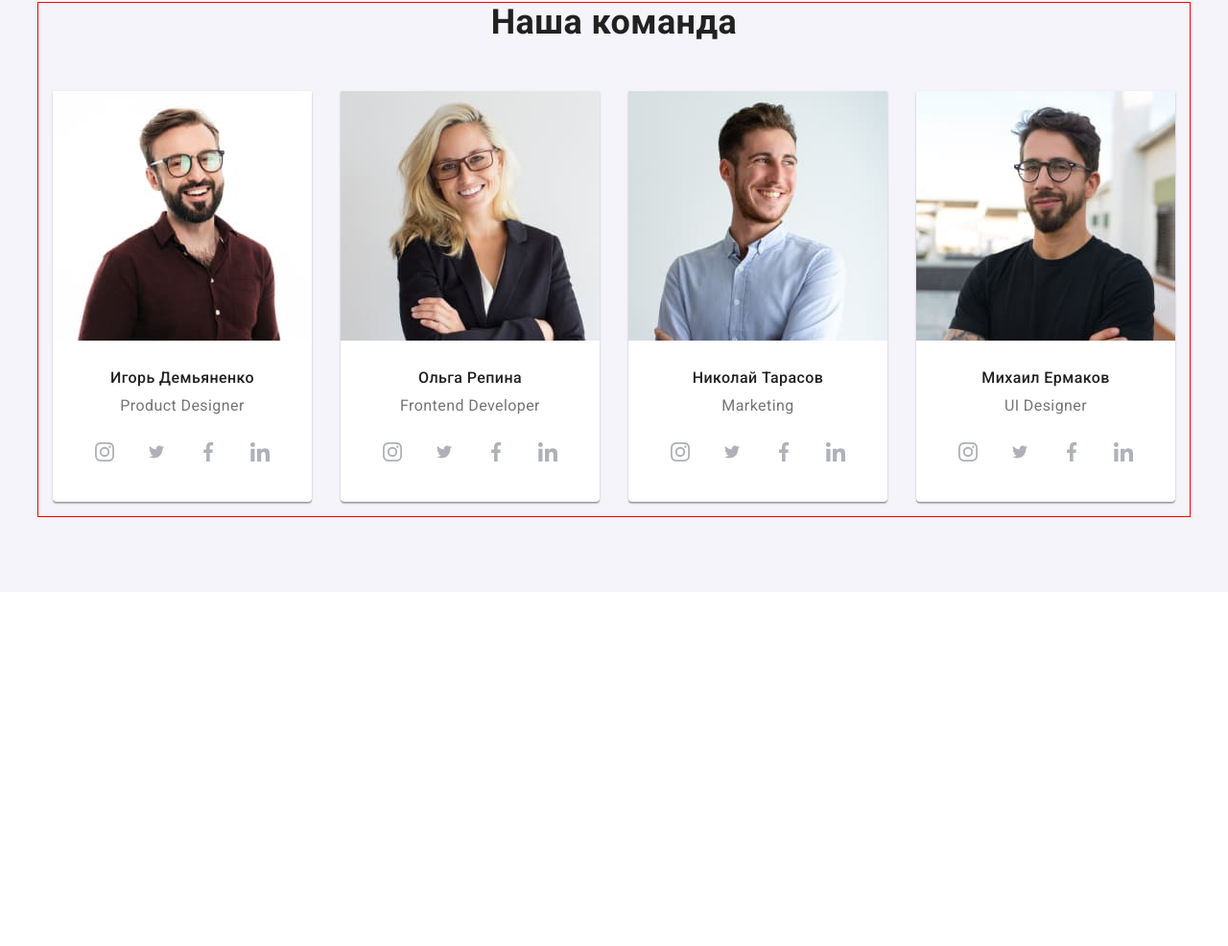
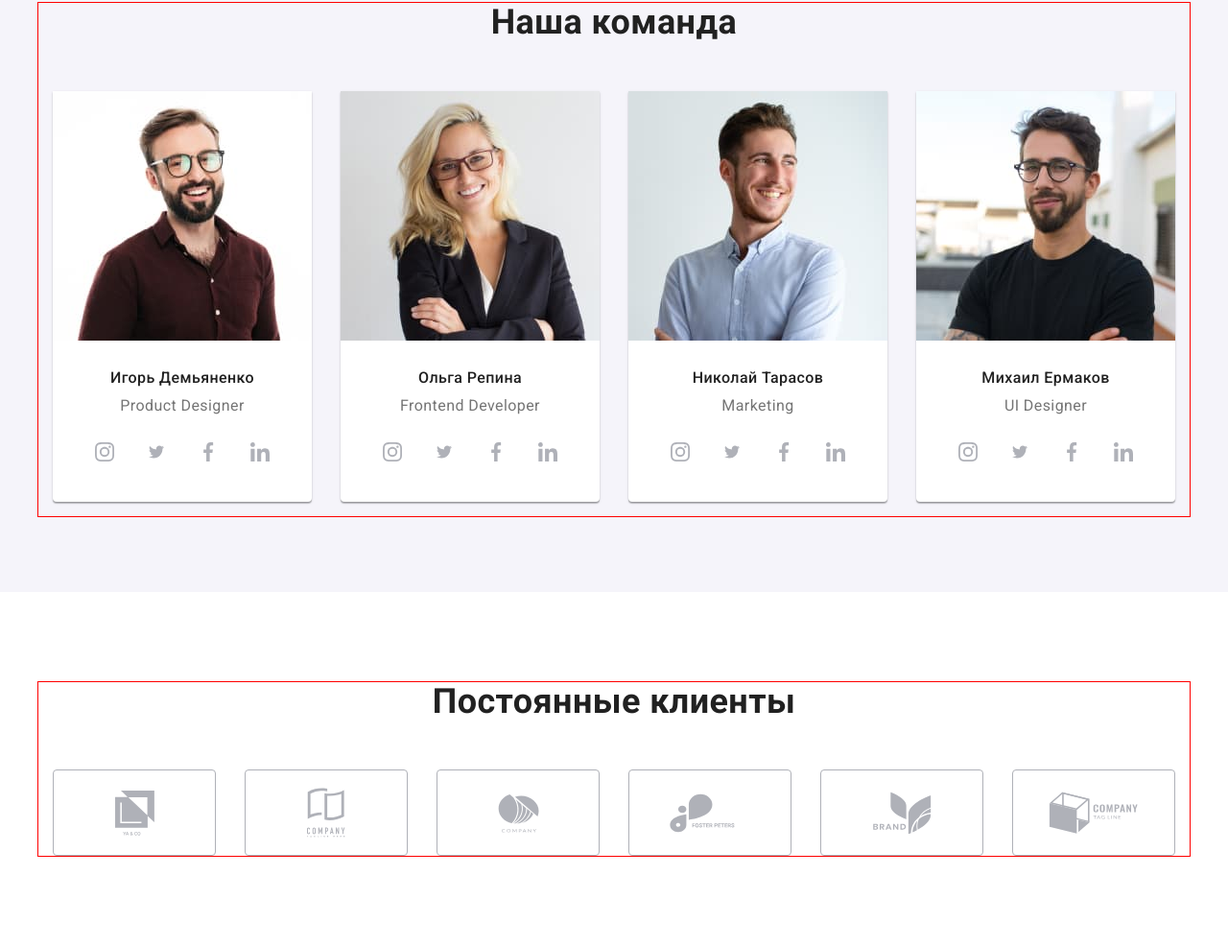
Before and after one commit to Zhukova-AV/goit-markup-hw-08, a plain HTML site: page index.html in a window 1280 px wide. Shown: the part 1547-2533 px from the top of the page at 96% size. Before the commit the page ends 2164 px from the top, so only its background shows below. Drawn offline with nearby package versions, Linux system fonts and the light colour scheme.

Commit message:
add clients

```diff
--- a/index.html
+++ b/index.html
@@ -448,7 +448,7 @@
         <!-- /TEAM -->
 
         <!-- CLIENTS -->
-        <!-- <section class="section">
+        <section class="section">
             <div class="container">
                 <h2 class="section__title">Постоянные клиенты</h2>
                 <ul class="client list">
@@ -496,7 +496,7 @@
                     </li>
                 </ul>
             </div>
-        </section> -->
+        </section>
         <!-- /CLIENTS -->
     </main>
 
--- a/scss/layout/_clients.scss
+++ b/scss/layout/_clients.scss
@@ -1,33 +1,35 @@
-// .client {
-//     display: inline-flex;
-// }
+.client {
+    display: inline-flex;
+    flex-wrap: wrap;
+    align-items: center;
+    justify-content: center;
+    margin: -15px;
+}
 
-// .client__item {
-//     & + & {
-//         margin-left: 30px;
-//     }
-// }
+.client__item {
+    margin: 15px;
+}
 
-// .client__box {
-//     display: flex;
-//     align-items: center;
-//     justify-content: center;
-//     width: 170px;
-//     height: 90px;
-//     border: 1px solid $icon-color;
-//     border-radius: 4px;
-//     transition: border 250ms cubic-bezier(0.4, 0, 0.2, 1);
+.client__box {
+    display: flex;
+    align-items: center;
+    justify-content: center;
+    width: 170px;
+    height: 90px;
+    border: 1px solid $icon-color;
+    border-radius: 4px;
+    transition: border 250ms cubic-bezier(0.4, 0, 0.2, 1);
 
-//     &:hover {
-//         border: 1px solid $accent-color;
-//     }
-// }
+    &:hover {
+        border: 1px solid $accent-color;
+    }
+}
 
-// .client__icon {
-//     fill: #afb1b8;
-//     transition: fill 250ms cubic-bezier(0.4, 0, 0.2, 1);
+.client__icon {
+    fill: #afb1b8;
+    transition: fill 250ms cubic-bezier(0.4, 0, 0.2, 1);
 
-//     .client__box:hover & {
-//         fill: $accent-color;
-//     }
-// }
+    .client__box:hover & {
+        fill: $accent-color;
+    }
+}
```
Also changed, not shown: css/main.css, css/main.min.css, 2 other files.
